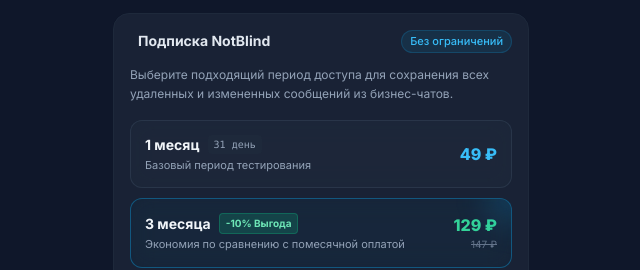
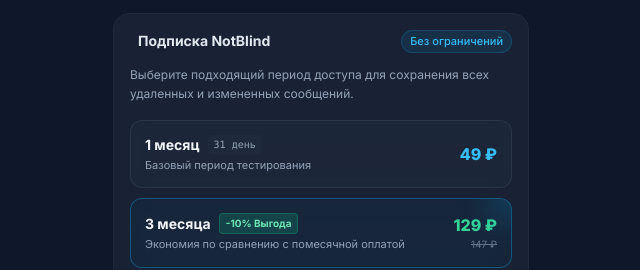
Before and after one commit to romasp2005-code/notblind-webapp, a plain HTML site: page index.html in a window 1280 px wide. Shown: the part 227-497 px from the top of the page, 319-959 px from the left. Drawn offline with nearby package versions, Linux system fonts and the light colour scheme; some icons are missing.

Commit message:
Update index.html

```diff
--- a/index.html
+++ b/index.html
@@ -162,7 +162,7 @@
                     <span class="text-[11px] bg-sky-500/10 text-sky-400 px-2 py-0.5 rounded-full border border-sky-500/20 font-medium">Без ограничений</span>
                 </div>
                 <p class="text-xs text-slate-400 leading-relaxed mb-4">
-                    Выберите подходящий период доступа для сохранения всех удаленных и измененных сообщений из бизнес-чатов.
+                    Выберите подходящий период доступа для сохранения всех удаленных и измененных сообщений.
                 </p>
 
                 <!-- TARIFF CARDS -->
```
